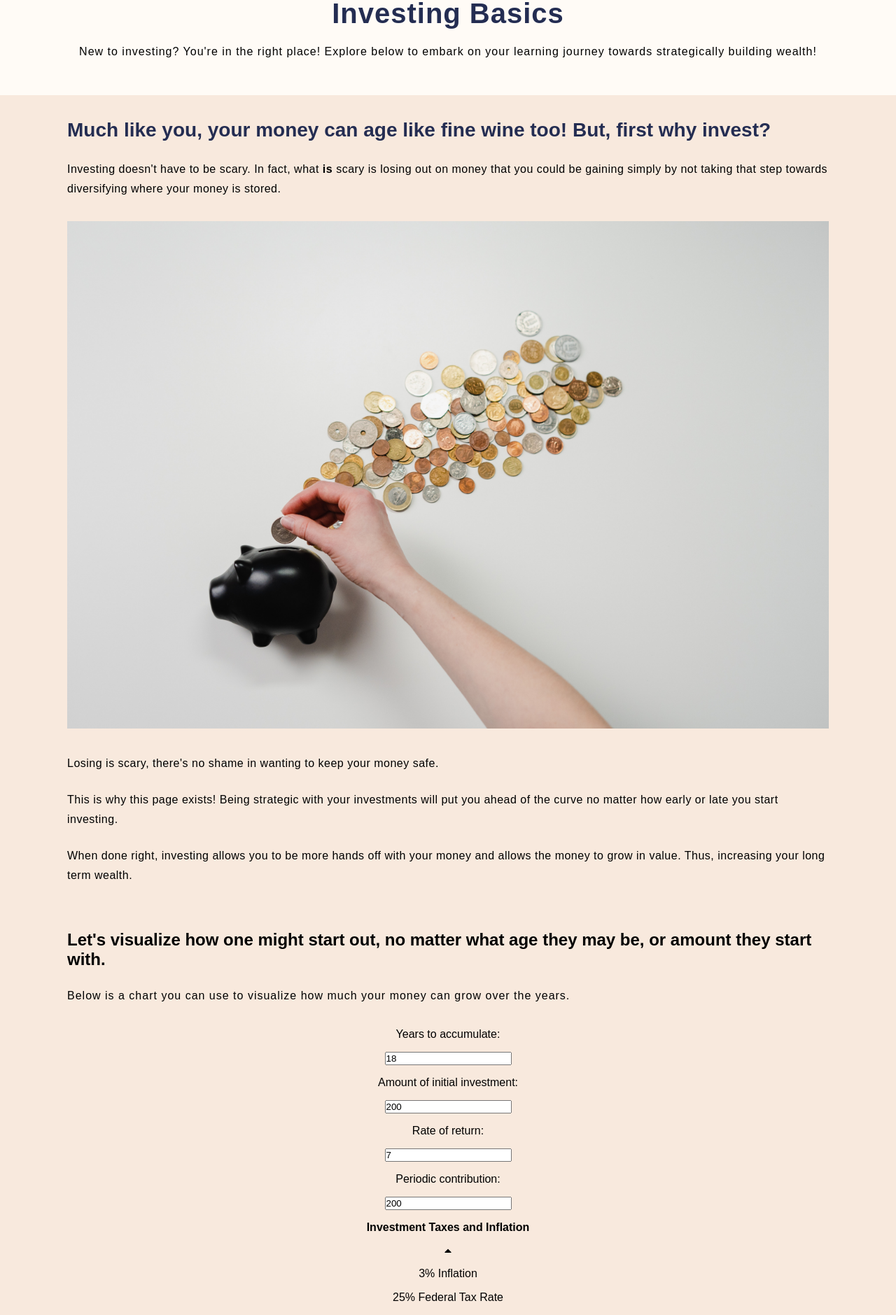
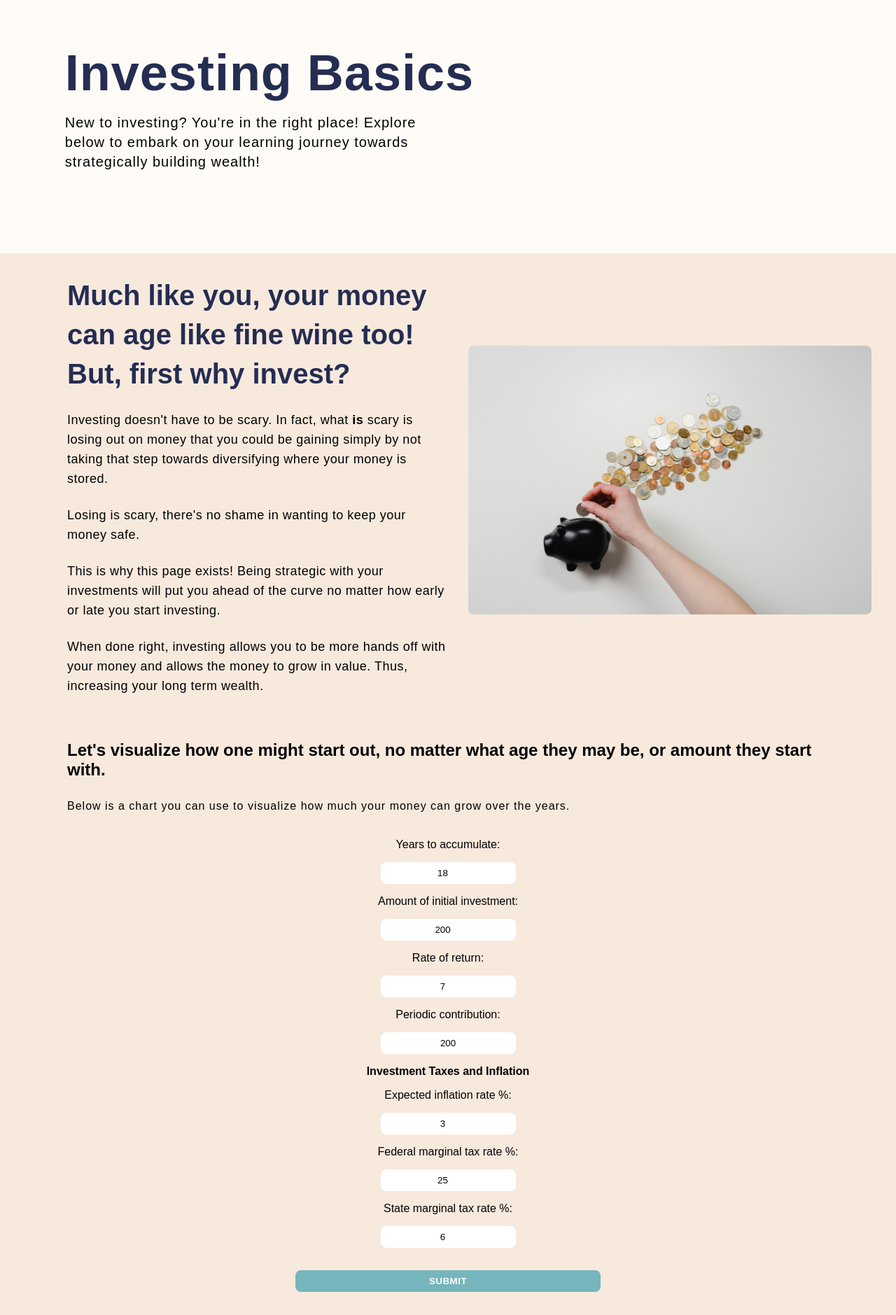
Before and after one commit to nyrellcl/react-challenge-budget-app, a Next.js app: page /Investing in a window 1280 px wide. Shown: the part 140-2019 px from the top of the page at 70% size. Built offline with nearby package versions, Linux system fonts and the light colour scheme.

Commit message:
edit laptop layout

```diff
--- a/src/pages/components/BarChart.tsx
+++ b/src/pages/components/BarChart.tsx
@@ -1,7 +1,7 @@
 import React from "react";
 import { Chart } from "chart.js/auto";
 import { useState, useRef, useEffect } from "react";
-import {FaCaretUp, FaCaretDown} from "react-icons/fa"
+import { FaCaretUp, FaCaretDown } from "react-icons/fa";
 
 interface BarChartProps {
   years: number;
@@ -11,9 +11,9 @@ interface BarChartProps {
 }
 
 interface Taxes {
-  inflation: number,
-  federal_tax_rate: number,
-  state_tax_rate: number
+  inflation: number;
+  federal_tax_rate: number;
+  state_tax_rate: number;
 }
 
 function BarChart() {
@@ -27,11 +27,11 @@ function BarChart() {
   const [taxData, setTaxData] = useState<Taxes>({
     inflation: 3,
     federal_tax_rate: 25,
-    state_tax_rate: 6
-  })
+    state_tax_rate: 6,
+  });
   const [calculatedData, setCalculatedData] = useState<number[]>([]);
   const [futureValue, setFutureValue] = useState<number | null>(null);
-  const [isTaxExpanded, setIsTaxExpanded] = useState<boolean>(false)
+  const [isTaxExpanded, setIsTaxExpanded] = useState<boolean>(false);
 
   const labels = Array.from({ length: data.years }, (_, i) => `${i + 1}`);
 
@@ -47,17 +47,17 @@ function BarChart() {
     const newTaxData = {
       inflation: parseInt(e.currentTarget.INFLATION.value),
       federal_tax_rate: parseInt(e.currentTarget.FEDERAL_TAX.value),
-      state_tax_rate: parseInt(e.currentTarget.STATE_TAX.value)
-    }
+      state_tax_rate: parseInt(e.currentTarget.STATE_TAX.value),
+    };
 
-    setTaxData(newTaxData)
+    setTaxData(newTaxData);
     setData(newFormData);
     const calculated: number[] = [];
     for (let i = 1; i <= newFormData.years; i++) {
       const futureValue =
         (newFormData.initial + (i - 1) * newFormData.contribution) *
         Math.pow(1 + newFormData.ROR / 100, i);
-        // tax calculation here const taxFutureValue = futureValue *
+      // tax calculation here const taxFutureValue = futureValue *
       calculated.push(parseInt(futureValue.toFixed(2)));
     }
     setCalculatedData(calculated);
@@ -79,44 +79,42 @@ function BarChart() {
         labels: labels,
         datasets: [
           {
-            label: "Calculated Data",
+            label: "Investment Amount",
             data: calculatedData,
             borderRadius: 3,
             borderSkipped: false,
-            hoverBackgroundColor: "#76B5BC"
+            hoverBackgroundColor: "#76B5BC",
           },
         ],
       },
       options: {
-        layout:{
-          autoPadding: true
+        layout: {
+          autoPadding: true,
         },
-        plugins:{
-          title:{
+        plugins: {
+          title: {
             display: true,
             text: "Investment Calculation Chart",
-
           },
         },
         responsive: true,
         scales: {
           y: {
             beginAtZero: true,
-            ticks:{
+            ticks: {
               callback(tickValue) {
-                return `$${tickValue}`
+                return `$${tickValue}`;
               },
-            }
+            },
           },
-          x:{
+          x: {
             grid: {
-              display: false
-            }
-          }
+              display: false,
+            },
+          },
         },
-        backgroundColor: "#EC755D"
+        backgroundColor: "#EC755D",
       },
-
     });
     return () => {
       chart.destroy();
@@ -128,49 +126,82 @@ function BarChart() {
     //user input data section
     <section className="data-chart">
       <form className="data-chart__form" onSubmit={handleDataSubmit}>
-        {futureValue && <p className="data-chart__form__plan">Your plan produces <strong>${futureValue}</strong> in <strong>{data.years} years</strong></p>}
+        {futureValue && (
+          <p className="data-chart__form__plan">
+            Your plan produces <strong>${futureValue}</strong> in{" "}
+            <strong>{data.years} years</strong>
+          </p>
+        )}
         <fieldset>
           <label htmlFor="YEARS">Years to accumulate:</label>
-          <input name="YEARS" id="YEARS" type="number" defaultValue={data.years} />
+          <input
+            name="YEARS"
+            id="YEARS"
+            type="number"
+            defaultValue={data.years}
+          />
         </fieldset>
 
         <fieldset>
           <label htmlFor="INITIAL">Amount of initial investment:</label>
-          <input type="number" name="INITIAL" id="INITIAL" defaultValue={data.initial} />
+          <input
+            type="number"
+            name="INITIAL"
+            id="INITIAL"
+            defaultValue={data.initial}
+          />
         </fieldset>
 
         <fieldset>
           <label htmlFor="ROR_INVEST">Rate of return:</label>
-          <input type="number" name="ROR_INVEST" id="ROR_INVEST" defaultValue={data.ROR} />
+          <input
+            type="number"
+            name="ROR_INVEST"
+            id="ROR_INVEST"
+            defaultValue={data.ROR}
+          />
         </fieldset>
 
         <fieldset>
           <label htmlFor="CONTRIBUTION">Periodic contribution:</label>
-          <input name="CONTRIBUTION" id="CONTRIBUTION" defaultValue={data.contribution}/>
+          <input
+            name="CONTRIBUTION"
+            id="CONTRIBUTION"
+            defaultValue={data.contribution}
+          />
         </fieldset>
         <fieldset className="tax-heading">
-        <h4>Investment Taxes and Inflation</h4>
-          {isTaxExpanded ? <FaCaretDown onClick={() => setIsTaxExpanded(!isTaxExpanded)}/> : <FaCaretUp onClick={() => setIsTaxExpanded(!isTaxExpanded)}/>}
+          <h4>Investment Taxes and Inflation</h4>
         </fieldset>
-        {isTaxExpanded ? <fieldset className="tax-rates-expanded">
-
+        <fieldset className="tax-rates">
           <label htmlFor="INFLATION">Expected inflation rate %:</label>
-          <input name="INFLATION" id="INFLATION" type="number" defaultValue={taxData.inflation}/>
+          <input
+            name="INFLATION"
+            id="INFLATION"
+            type="number"
+            defaultValue={taxData.inflation}
+          />
 
           <label htmlFor="FEDERAL_TAX">Federal marginal tax rate %:</label>
-          <input name="FEDERAL_TAX" id="FEDERAL_TAX" type="number" defaultValue={taxData.federal_tax_rate}/>
+          <input
+            name="FEDERAL_TAX"
+            id="FEDERAL_TAX"
+            type="number"
+            defaultValue={taxData.federal_tax_rate}
+          />
 
           <label htmlFor="STATE_TAX">State marginal tax rate %:</label>
-          <input name="STATE_TAX" id="STATE_TAX" type="number" defaultValue={taxData.state_tax_rate}/>
-        </fieldset> :
-        <fieldset className="tax-rates">
-          <label htmlFor="INFLATION">{taxData.inflation}% Inflation</label>
-          <label htmlFor="FEDERAL_TAX">{taxData.federal_tax_rate}% Federal Tax Rate</label>
-          <label htmlFor="STATE_TAX">{taxData.state_tax_rate}% State Tax Rate</label>
+          <input
+            name="STATE_TAX"
+            id="STATE_TAX"
+            type="number"
+            defaultValue={taxData.state_tax_rate}
+          />
         </fieldset>
-         }
 
-        <button type="submit" className="data-submit">Submit</button>
+        <button type="submit" className="data-submit">
+          Submit
+        </button>
       </form>
       <canvas ref={chartRef} width={400} height={400} />
     </section>
--- a/src/styles/investing-sass/investing.css
+++ b/src/styles/investing-sass/investing.css
@@ -27,6 +27,7 @@
 .investing-content__card__image img {
   width: 100%;
   height: auto;
+  border-radius: 0.5rem;
 }
 
 .visualize-section {
@@ -50,6 +51,12 @@
   border: none;
   padding-top: 1rem;
 }
+.data-chart__form fieldset input {
+  border: none;
+  border-radius: 0.5rem;
+  padding: 0.5rem;
+  text-align: center;
+}
 .data-chart__form .tax-heading {
   display: flex;
   align-items: center;
@@ -60,6 +67,9 @@
   padding: 1rem 0 0 0;
 }
 .data-chart__form .data-submit {
+  display: flex;
+  align-items: center;
+  justify-content: center;
   background-color: #76B5BC;
   color: white;
   font-weight: 700;
@@ -68,7 +78,7 @@
   border: none;
   border-radius: 0.5rem;
   width: 40%;
-  margin: 0 auto;
+  margin: 2rem auto;
   cursor: pointer;
   padding: 0.5rem;
   transition: all 250ms linear;
@@ -77,4 +87,46 @@
   background-color: transparent;
   color: #76B5BC;
   border: 1px solid #76B5BC;
+}
+
+@media only screen and (min-width: 968px) {
+  .investing-section {
+    height: 50vh;
+  }
+  .investing-section__intro {
+    display: flex;
+    align-items: flex-start;
+    flex-direction: column;
+    justify-content: center;
+    height: 100%;
+    width: 90%;
+    margin: 0 auto;
+  }
+  .investing-section__intro h1 {
+    font-size: 4.5rem;
+  }
+  .investing-section__intro p {
+    padding: 2rem 0 0 0;
+    width: 50%;
+    text-align: left;
+    font-size: 1.25rem;
+  }
+  .investing-content {
+    position: relative;
+  }
+  .investing-content__card h2 {
+    width: 50%;
+    font-size: 2.5rem;
+    line-height: 3.5rem;
+  }
+  .investing-content__card p {
+    width: 50%;
+    font-size: 1.125rem;
+  }
+  .investing-content__card__image {
+    position: absolute;
+    width: 50%;
+    top: 15%;
+    right: -2.5%;
+  }
 }/*# sourceMappingURL=investing.css.map */
--- a/src/styles/investing-sass/investing.scss
+++ b/src/styles/investing-sass/investing.scss
@@ -1,77 +1,84 @@
 @use "sass:math";
 @import "../Global-sass/colors", "../Global-sass/function";
 
-
-
-.investing-section{
+.investing-section {
   text-align: center;
   width: 100%;
   padding: 2rem;
   background-color: $card-bg;
 }
 
-.investing-content{
+.investing-content {
   width: 90%;
   margin: 0 auto;
   padding: 2rem;
-    &__card{
-        h2{
+  &__card {
+    h2 {
       font-size: rem(28);
       line-height: 2.25rem;
       color: $heading;
     }
-        p{
+    p {
       font-size: 1rem;
       padding: 0;
       margin-top: 1.5rem;
       letter-spacing: rem(0.5);
     }
-        &__image{
+    &__image {
       margin: 2rem auto;
-            img{
+      img {
         width: 100%;
         height: auto;
+        border-radius: rem(8);
       }
     }
   }
 }
 
-.visualize-section{
+.visualize-section {
   width: 90%;
   margin: 0 auto;
   padding: 2rem;
-    &__content{
-        h3{
+  &__content {
+    h3 {
       font-size: rem(24);
     }
-        p{
+    p {
       padding: 0 0 1rem 0;
       margin-top: 1.5rem;
-
     }
   }
 }
 
-.data-chart{
-    &__form{
-        fieldset{
+.data-chart {
+  &__form {
+    fieldset {
       display: flex;
       align-items: center;
       flex-direction: column;
       gap: 1rem;
       border: none;
       padding-top: 1rem;
+      input {
+        border: none;
+        border-radius: rem(8);
+        padding: 0.5rem;
+        text-align: center;
       }
-        .tax-heading{
+    }
+    .tax-heading {
       display: flex;
       align-items: center;
       gap: 1rem;
     }
-        &__plan{
+    &__plan {
       text-align: center;
-            padding: 1rem 0 0 0 ;
+      padding: 1rem 0 0 0;
     }
-        .data-submit{
+    .data-submit {
+      display: flex;
+      align-items: center;
+      justify-content: center;
       background-color: $cyan;
       color: #ffff;
       font-weight: 700;
@@ -80,11 +87,11 @@
       border: none;
       border-radius: rem(8);
       width: 40%;
-            margin: 0 auto;
+      margin: 2rem auto;
       cursor: pointer;
       padding: 0.5rem;
       transition: all 250ms linear;
-            &:hover{
+      &:hover {
         background-color: transparent;
         color: $cyan;
         border: 1px solid $cyan;
@@ -92,3 +99,48 @@
     }
   }
 }
+
+@media only screen and (min-width: 968px) {
+  .investing-section {
+    height: 50vh;
+    &__intro {
+      display: flex;
+      align-items: flex-start;
+      flex-direction: column;
+      justify-content: center;
+      height: 100%;
+      width: 90%;
+      margin: 0 auto;
+      h1 {
+        font-size: rem(72);
+      }
+      p {
+        padding: 2rem 0 0 0;
+        width: 50%;
+        text-align: left;
+        font-size: rem(20);
+      }
+    }
+  }
+
+  .investing-content {
+    position: relative;
+    &__card {
+      h2 {
+        width: 50%;
+        font-size: rem(40);
+        line-height: 3.5rem;
+      }
+      p {
+        width: 50%;
+        font-size: rem(18);
+      }
+      &__image {
+        position: absolute;
+        width: 50%;
+        top: 15%;
+        right: -2.5%;
+      }
+    }
+  }
+}
```
Also changed, not shown: 1 other file (tests, documents, lock files or other folders). Lines whose indentation alone changed are shown as unchanged.
